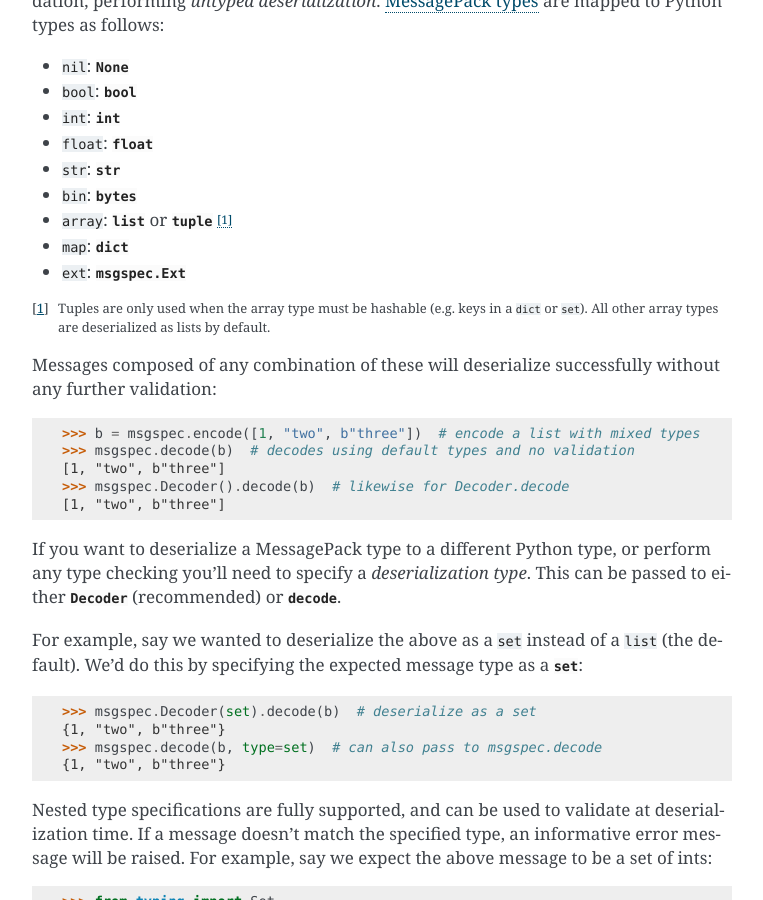
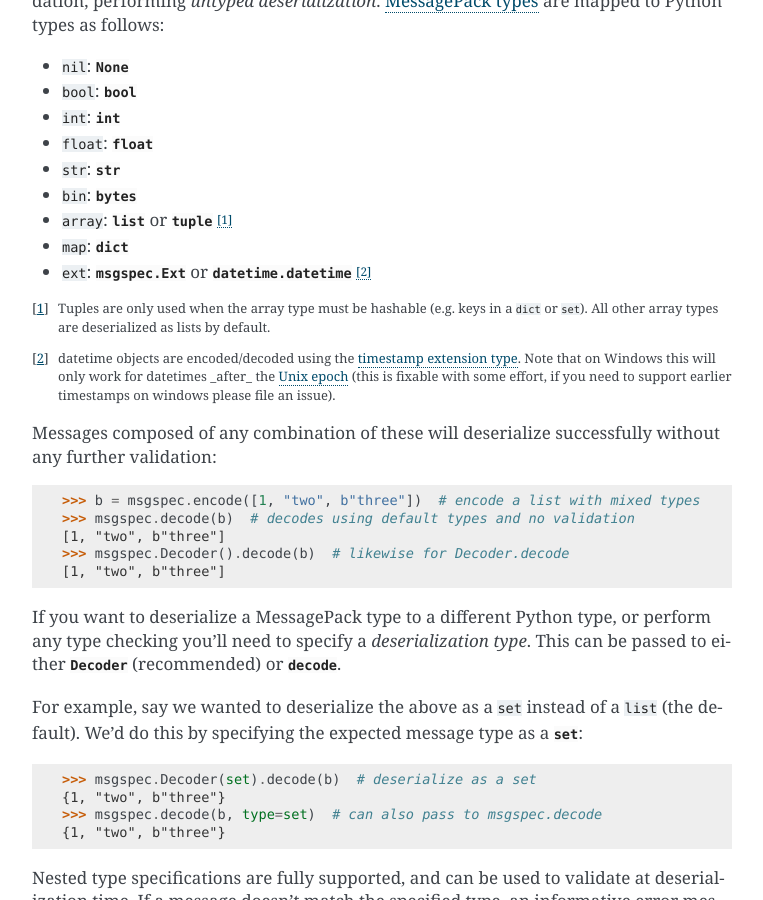
Before and after one commit to jcrist/msgspec, a Sphinx documentation site: the page built from docs/source/index.rst, in a window 1280 px wide and 900 px high, scrolled down 2225 px. Shown: the whole window, without its empty margins (358-1121 px from the left). Built offline with Sphinx 7.4.7, drawn with Linux system fonts in a browser that asks for light colours.

Commit message:
Fixup mypy, final cleanups

```diff
--- a/docs/source/index.rst
+++ b/docs/source/index.rst
@@ -128,11 +128,19 @@ mapped to Python types as follows:
 - ``bin``: `bytes`
 - ``array``: `list` or `tuple` [#tuple]_
 - ``map``: `dict`
-- ``ext``: `msgspec.Ext`
+- ``ext``: `msgspec.Ext` or `datetime.datetime` [#datetime]_
 
 .. [#tuple] Tuples are only used when the array type must be hashable (e.g.
    keys in a ``dict`` or ``set``). All other array types are deserialized as
    lists by default.
+
+.. [#datetime] datetime objects are encoded/decoded using the `timestamp
+   extension type
+   <https://github.com/msgpack/msgpack/blob/master/spec.md#timestamp-extension-type>`__.
+   Note that on Windows this will only work for datetimes _after_ the `Unix
+   epoch <https://en.wikipedia.org/wiki/Unix_time>`__ (this is fixable with
+   some effort, if you need to support earlier timestamps on windows please
+   file an issue).
 
 Messages composed of any combination of these will deserialize successfully
 without any further validation:
```
Also changed, not shown: 4 other files.
